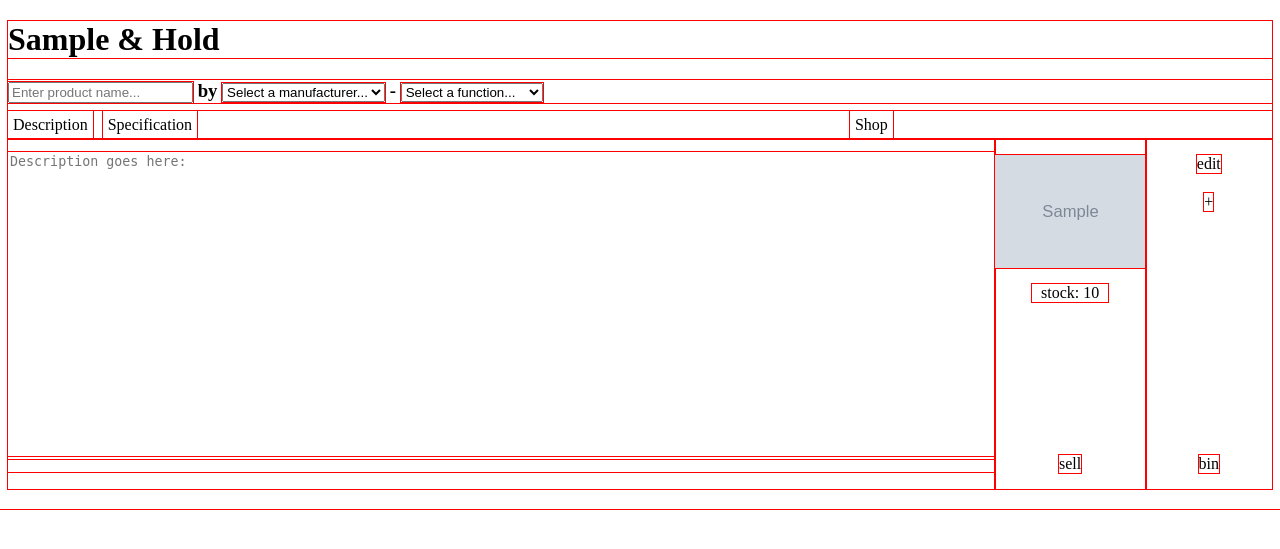
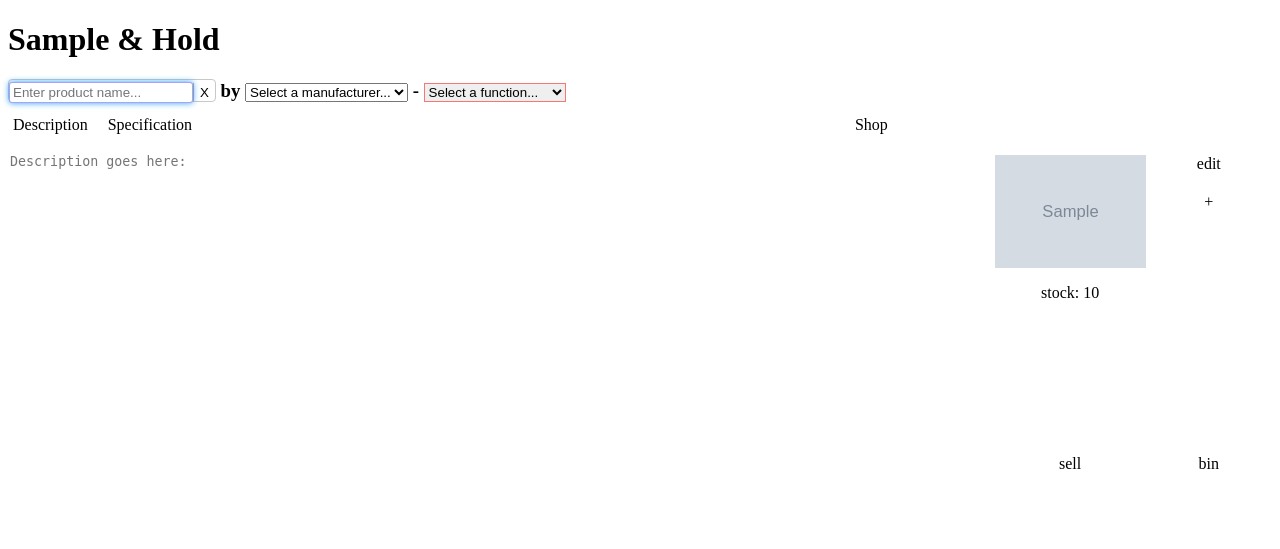
Before and after one commit to dcallus/Sample-n-Hold, a Flask app: page /modules/new in a window 1280 px wide. Shown: the top 549 px of the page. Run offline with Flask 2, Linux system fonts and the light colour scheme; grey boxes marked "Sample" are stand-in pictures; a database or web service that is not in the repository returns one stand-in record (values such as "Sample title"); some libraries are stand-ins or nearby versions.

Commit message:
form validation with red highlights

```diff
--- a/sample_hold/static/css/style.css
+++ b/sample_hold/static/css/style.css
@@ -1,6 +1,6 @@
-* {
-    outline: 1px solid red;
-}
+/* * {
+    outline: 1px solid blue;
+} */
 
 body {
     min-width: 290px;
@@ -55,7 +55,6 @@ pre {
 }
 
 
-
 .info-box {
     display: flex;
     height: 100%;
@@ -72,7 +71,8 @@ pre {
 
 textarea
 {
-    width:100%;
+    width:98%;
+    height:100%;
 }
 .textwrapper
 {
@@ -138,3 +138,67 @@ textarea
     margin-top: auto;
     margin-bottom: 1em;
 }
+
+/* FORM colouring */
+
+.form-group {
+    border-radius: 4px;
+    border: 1px solid rgba(200, 200, 200, 1);
+}
+
+.form-group:active {
+    border: 1px solid rgba(100, 100, 100, 0.5);
+    box-shadow: 0 0 6px rgb(45, 159, 247);
+    transition: 0.5s;
+
+}
+
+input[type=text]:valid {
+    background-color:rgba(110, 186, 245, 0.25);
+    box-shadow: 2px 2px 5px rgba(76, 170, 242, 0.2) inset;
+    transition: 0.2s;
+}
+
+input[type=text]:active {
+    background-color:rgba(9, 143, 245, 0.3);
+    transition: 0.1s;
+}
+
+input[type=text] {
+    border-radius: 3px;
+    box-shadow: 2px 2px 5px rgba(76, 170, 242, 0.2) inset;
+    padding: 2px;
+    padding-left: 3px;
+}
+
+input[type=text]:focus {
+    box-shadow: 0 0 6px rgb(45, 159, 247);
+    transition: .3s;
+    border: 1px solid rgba(77, 77, 240, 0.5);
+    outline: 0px solid white;
+  }
+
+.clear-button {
+     /* 0 opacity needed for bg otherwise from-group border is partially obscured */
+    background-color:rgba(255, 255, 255, 0);
+    border: 0px;
+    border-left: 1px solid rgba(100, 100, 100, 0.5);
+    padding-top: 2px;
+}
+
+.clear-button:hover {
+    background-color: rgba(255, 0, 0, 0.1);
+    box-shadow: 0 0 4px rgb(255, 0, 0);
+}
+
+.clear-button:active {
+    color: red;
+}
+
+.form-element {
+    border: 1px solid rgba(255, 0, 0, 0.5);
+}
+
+.form-element:valid {
+    border: 1px solid rgba(110, 186, 245, 0.25);
+}
--- a/sample_hold/templates/modules/new.html
+++ b/sample_hold/templates/modules/new.html
@@ -20,7 +20,7 @@
         <section class='info-box'>
             <article class="desc">
                 <fieldset>
-                    <pre><textarea name="input-description" class="textwrapper" cols="20" rows="20" placeholder="Description goes here:"></textarea></pre>
+                    <pre><textarea name="input-description" class="textwrapper" cols="10" rows="20" placeholder="Description goes here:"></textarea></pre>
                 </fieldset>
             </article>
             <section class='image'>
--- a/sample_hold/templates/modules/new_form.html
+++ b/sample_hold/templates/modules/new_form.html
@@ -1,7 +1,8 @@
 
     <fieldset>
 <div>
-    <input type="text" id="name" name="name" placeholder="Enter product name..." autofocus> by
+    <span class="form-group"><input class="form-element" type="text" id="name" name="name" placeholder="Enter product name..." autofocus required><!--
+    --><button type="reset" class="clear-button">X</button></span> by
     <select name="manufacturer" id="manufacturer">
         <option value="" selected disabled hidden>Select a manufacturer...
 {% for manufacturer in all_manufacturers %}
@@ -12,7 +13,7 @@
 
 {% endfor %}
 </select>  -
-<select name="function" id="function">
+<select class="form-element" name="function" id="function" required>
 <option value="" selected disabled hidden>Select a function...</option>
 <option value="Attenuator">Attenuator</option>
 <option value="Clock Generator">Clock Generator</option>
```
